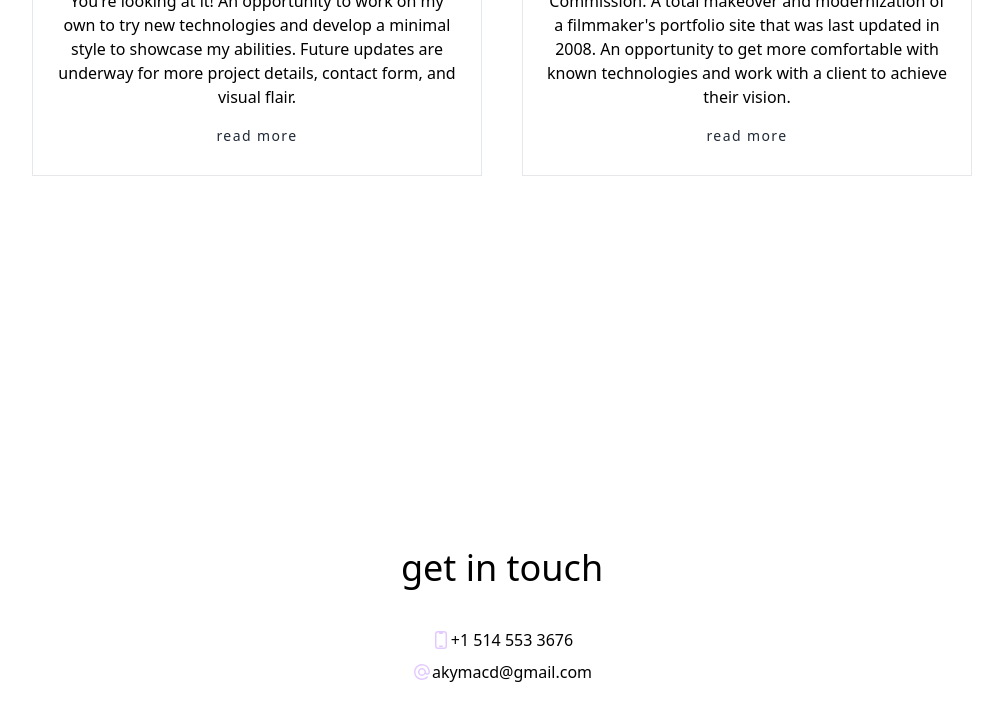
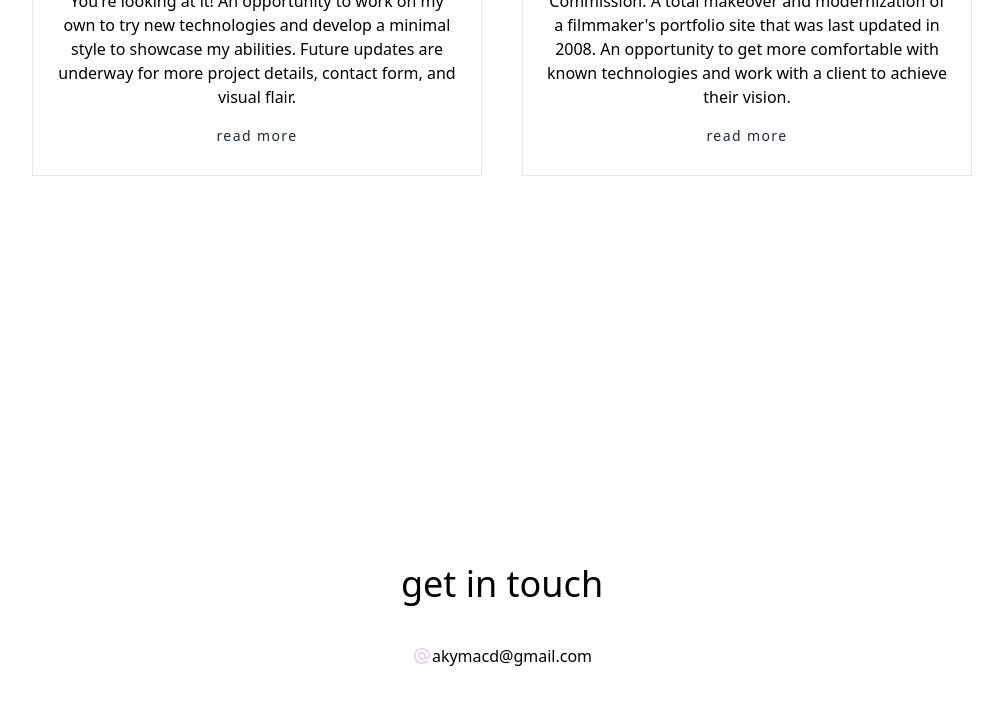
Before and after one commit to solidquartz/portfolio-site, a Next.js app: page / in a window 1280 px wide. Shown: the part 3998-4718 px from the top of the page, without its empty margins (138-1141 px from the left). Built offline with nearby package versions, Linux system fonts and the light colour scheme.

Commit message:
Minor copy changes

```diff
--- a/components/Contact.tsx
+++ b/components/Contact.tsx
@@ -33,10 +33,6 @@ function Contact({ }: Props) {
       </div>
 
       <div className="space-y-2">
-        <div className="flex items-center justify-center">
-          <DevicePhoneMobileIcon className="h-5 w-5 text-purple-300 animate-pulse hover:animate-bounce" />
-          <a href="tel:5145533676"> +1 514 553 3676</a>
-        </div>
         <div
           className="flex items-center justify-center">
           <AtSymbolIcon
```
